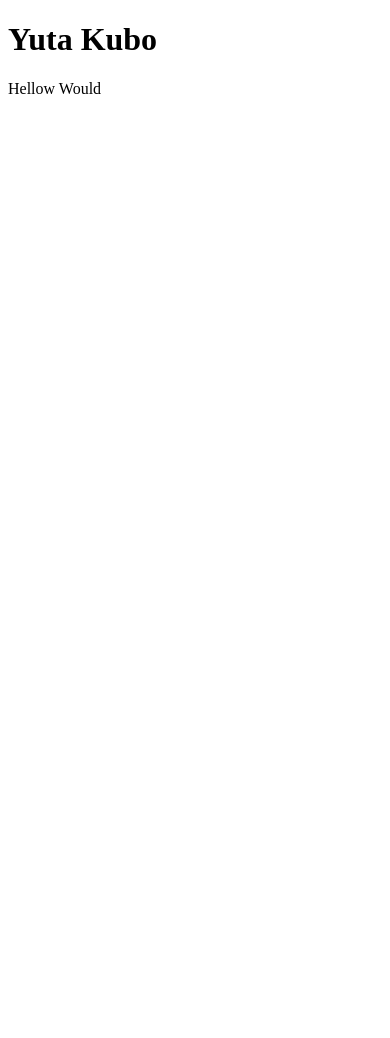
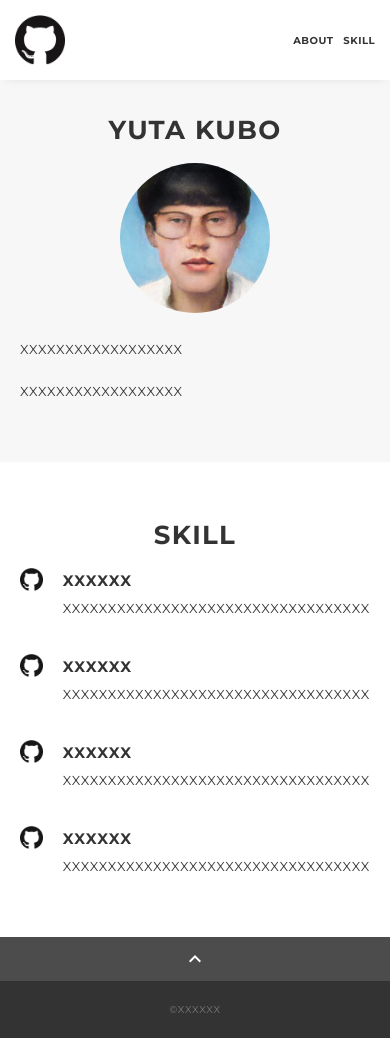
Before and after one commit to yuta-kuboon/portfolio, a plain HTML site: page docs/index.html in a window 390 px wide. Before the commit the page ends 844 px from the top, so only its background shows below. Drawn offline with nearby package versions, Linux system fonts and the light colour scheme.

Commit message:
テンプレート反映

```diff
--- /dev/null
+++ b/docs/css/ress.css
@@ -0,0 +1,283 @@
+/*!
+ * ress.css • v3.0.1
+ * MIT License
+ * github.com/filipelinhares/ress
+ */
+
+/* # =================================================================
+   # Global selectors
+   # ================================================================= */
+
+html {
+  box-sizing: border-box;
+  word-break: normal;
+  -moz-tab-size: 4;
+  tab-size: 4;
+
+  -webkit-text-size-adjust: 100%; /* Prevent adjustments of font size after orientation changes in iOS */
+}
+
+*,
+::before,
+::after {
+  box-sizing: inherit;
+  background-repeat: no-repeat; /* Set `background-repeat: no-repeat` to all elements and pseudo elements */
+}
+
+::before,
+::after {
+  vertical-align: inherit;
+  text-decoration: inherit; /* Inherit text-decoration and vertical align to ::before and ::after pseudo elements */
+}
+
+* {
+  margin: 0;
+  padding: 0; /* Reset `padding` and `margin` of all elements */
+}
+
+/* # =================================================================
+   # General elements
+   # ================================================================= */
+
+hr {
+  overflow: visible; /* Show the overflow in Edge and IE */
+  height: 0; /* Add the correct box sizing in Firefox */
+}
+
+details,
+main {
+  display: block; /* Render the `main` element consistently in IE. */
+}
+
+summary {
+  display: list-item; /* Add the correct display in all browsers */
+}
+
+small {
+  font-size: 80%; /* Set font-size to 80% in `small` elements */
+}
+
+[hidden] {
+  display: none; /* Add the correct display in IE */
+}
+
+abbr[title] {
+  /* Add the correct text decoration in Chrome, Edge, IE, Opera, and Safari */
+  text-decoration: underline;
+  text-decoration: underline dotted;
+  border-bottom: none; /* Remove the bottom border in Chrome 57 */
+}
+
+a {
+  background-color: transparent; /* Remove the gray background on active links in IE 10 */
+}
+
+a:active,
+a:hover {
+  outline-width: 0; /* Remove the outline when hovering in all browsers */
+}
+
+code,
+kbd,
+pre,
+samp {
+  font-family: monospace, monospace; /* Specify the font family of code elements */
+}
+
+pre {
+  font-size: 1em; /* Correct the odd `em` font sizing in all browsers */
+}
+
+b,
+strong {
+  font-weight: bolder; /* Add the correct font weight in Chrome, Edge, and Safari */
+}
+
+/* https://gist.github.com/unruthless/413930 */
+sub,
+sup {
+  position: relative;
+  font-size: 75%;
+  line-height: 0;
+  vertical-align: baseline;
+}
+
+sub {
+  bottom: -.25em;
+}
+
+sup {
+  top: -.5em;
+}
+
+/* # =================================================================
+   # Forms
+   # ================================================================= */
+
+input {
+  border-radius: 0;
+}
+
+/* Replace pointer cursor in disabled elements */
+[disabled] {
+  cursor: default;
+}
+
+[type="number"]::-webkit-inner-spin-button,
+[type="number"]::-webkit-outer-spin-button {
+  height: auto; /* Correct the cursor style of increment and decrement buttons in Chrome */
+}
+
+[type="search"] {
+  outline-offset: -2px; /* Correct the outline style in Safari */
+
+  -webkit-appearance: textfield; /* Correct the odd appearance in Chrome and Safari */
+}
+
+[type="search"]::-webkit-search-decoration {
+  -webkit-appearance: none; /* Remove the inner padding in Chrome and Safari on macOS */
+}
+
+textarea {
+  overflow: auto; /* Internet Explorer 11+ */
+  resize: vertical; /* Specify textarea resizability */
+}
+
+button,
+input,
+optgroup,
+select,
+textarea {
+  font: inherit; /* Specify font inheritance of form elements */
+}
+
+optgroup {
+  font-weight: bold; /* Restore the font weight unset by the previous rule */
+}
+
+button {
+  overflow: visible; /* Address `overflow` set to `hidden` in IE 8/9/10/11 */
+}
+
+button,
+select {
+  text-transform: none; /* Firefox 40+, Internet Explorer 11- */
+}
+
+/* Apply cursor pointer to button elements */
+button,
+[type="button"],
+[type="reset"],
+[type="submit"],
+[role="button"] {
+  cursor: pointer;
+  color: inherit;
+}
+
+/* Remove inner padding and border in Firefox 4+ */
+button::-moz-focus-inner,
+[type="button"]::-moz-focus-inner,
+[type="reset"]::-moz-focus-inner,
+[type="submit"]::-moz-focus-inner {
+  padding: 0;
+  border-style: none;
+}
+
+/* Replace focus style removed in the border reset above */
+button:-moz-focusring,
+[type="button"]::-moz-focus-inner,
+[type="reset"]::-moz-focus-inner,
+[type="submit"]::-moz-focus-inner {
+  outline: 1px dotted ButtonText;
+}
+
+button,
+html [type="button"],
+/* Prevent a WebKit bug where (2) destroys native `audio` and `video`controls in Android 4 */
+[type="reset"],
+[type="submit"] {
+  -webkit-appearance: button; /* Correct the inability to style clickable types in iOS */
+}
+
+/* Remove the default button styling in all browsers */
+button,
+input,
+select,
+textarea {
+  border-style: none;
+  background-color: transparent;
+}
+
+/* Style select like a standard input */
+select {
+  -webkit-appearance: none; /* Chrome 41+ */
+  -moz-appearance: none; /* Firefox 36+ */
+}
+
+select::-ms-expand {
+  display: none; /* Internet Explorer 11+ */
+}
+
+select::-ms-value {
+  color: currentColor; /* Internet Explorer 11+ */
+}
+
+legend {
+  display: table; /* Correct the text wrapping in Edge and IE */
+  max-width: 100%; /* Correct the text wrapping in Edge and IE */
+  max-width: 100%; /* Correct the text wrapping in Edge 18- and IE */
+  white-space: normal; /* Correct the text wrapping in Edge and IE */
+  color: inherit; /* Correct the color inheritance from `fieldset` elements in IE */
+  border: 0; /* Correct `color` not being inherited in IE 8/9/10/11 */
+}
+
+::-webkit-file-upload-button {
+  font: inherit; /* Change font properties to `inherit` in Chrome and Safari */
+  color: inherit;
+  /* Correct the inability to style clickable types in iOS and Safari */
+
+  -webkit-appearance: button;
+}
+
+/* # =================================================================
+   # Specify media element style
+   # ================================================================= */
+
+img {
+  border-style: none; /* Remove border when inside `a` element in IE 8/9/10 */
+}
+
+/* Add the correct vertical alignment in Chrome, Firefox, and Opera */
+progress {
+  vertical-align: baseline;
+}
+
+/* # =================================================================
+   # Accessibility
+   # ================================================================= */
+
+/* Hide content from screens but not screenreaders */
+@media screen {
+  [hidden~="screen"] {
+    display: inherit;
+  }
+  [hidden~="screen"]:not(:active):not(:focus):not(:target) {
+    position: absolute !important;
+    clip: rect(0 0 0 0) !important;
+  }
+}
+
+/* Specify the progress cursor of updating elements */
+[aria-busy="true"] {
+  cursor: progress;
+}
+
+/* Specify the pointer cursor of trigger elements */
+[aria-controls] {
+  cursor: pointer;
+}
+
+/* Specify the unstyled cursor of disabled, not-editable, or otherwise inoperable elements */
+[aria-disabled] {
+  cursor: default;
+}
--- /dev/null
+++ b/docs/css/style.css
@@ -0,0 +1,311 @@
+body {
+  font-family: "Montserrat","Helvetica Neue",Arial,"Hiragino Kaku Gothic ProN","Hiragino Sans",Meiryo,sans-serif;
+  font-size: 14px;
+  line-height: 1.8;
+  letter-spacing: .8px;
+  color: #333;
+}
+
+a {
+  transition: opacity .3s;
+  text-decoration: none;
+  color: #1ca9e3;
+}
+
+img {
+  max-width: 100%;
+  height: auto;
+  vertical-align: bottom;
+  border-style: none;
+}
+
+ul,
+li {
+  list-style: none;
+}
+
+.pc-only {
+  display: block;
+}
+
+.sp-only {
+  display: none;
+}
+
+.wrapper {
+  padding-top: 73px;
+}
+
+.section {
+  padding: 90px 0;
+}
+
+.section:nth-of-type(odd) {
+  background-color: #f7f7f7;
+}
+
+.inner {
+  max-width: 1340px;
+  margin: 0 auto;
+  padding: 0 40px;
+}
+
+.title {
+  font-size: 34px;
+  font-weight: bold;
+  line-height: 1;
+  margin-bottom: 40px;
+  text-align: center;
+  letter-spacing: .05em;
+  color: #333;
+}
+
+.lead {
+  margin-bottom: 30px;
+}
+
+/*--- header ---*/
+.header {
+  position: fixed;
+  top: 0;
+  z-index: 1;
+  width: 100%;
+  background-color: #fff;
+  box-shadow: 0 5px 10px -6px rgba(0,0,0,.1);
+}
+
+.header .inner {
+  display: flex;
+  align-items: center;
+  justify-content: space-between;
+  padding: 20px 40px;
+}
+
+.header-logo {
+  font-size: 20px;
+  font-weight: bold;
+  line-height: 1.2;
+  margin-right: 20px;
+  letter-spacing: .05em;
+}
+
+.header-logo a {
+  color: #333;
+}
+
+.header-banner {
+  width: 50px;
+}
+.header-nav-list {
+  display: flex;
+  justify-content: space-between;
+}
+
+.header-nav-item:not(:last-child) {
+  margin-right: 20px;
+}
+
+.header-nav-item a {
+  position: relative;
+  font-size: 13px;
+  font-weight: bold;
+  display: inline-block;
+  padding: 5px 0;
+  transition: .3s;
+  letter-spacing: .05em;
+  color: #333;
+}
+.header-nav-item a:after {
+  position: absolute;
+  bottom: 0;
+  left: 50%;
+  width: 0;
+  height: 3px;
+  content: "";
+  transition: .3s;
+  -webkit-transform: translateX(-50%);
+  transform: translateX(-50%);
+  background-color: #333;
+}
+
+.header-nav-item a:hover:after {
+  width: 100%;
+}
+
+/*--- about ---*/
+.profile {
+  display: flex;
+  flex-wrap: wrap;
+  max-width: 800px;
+  margin: 0 auto;
+}
+.profile-img {
+  width: 20%;
+  margin-right: 30px;
+  border-radius: 50%;
+}
+.profile-img img {
+  border-radius: 50%;
+}
+.profile-body {
+  flex: 1;
+}
+.profile-body p:not(:last-child) {
+  margin-bottom: 30px;
+}
+
+/*--- skill ---*/
+.skill-list {
+  display: flex;
+  flex-wrap: wrap;
+  justify-content: space-between;
+  margin-bottom: -50px;
+}
+
+.skill-item {
+  display: flex;
+  align-items: flex-start;
+  justify-content: space-between;
+  width: 48%;
+  margin-bottom: 50px;
+}
+
+.skill-img {
+  width: 60px;
+  height: auto;
+  margin-right: 20px;
+}
+
+.skill-body {
+  flex: 1;
+}
+
+.skill-name {
+  margin-bottom: 3px;
+}
+
+/*--- contact ---*/
+.contact {
+  text-align: center;
+}
+
+.contact-item:not(:last-child) {
+  margin-right: 10px;
+}
+
+.contact-icon {
+  width: 50px;
+}
+
+/*--- page-top ---*/
+.page-top {
+  font-weight: bold;
+  padding: 10px;
+  cursor: pointer;
+  text-align: center;
+  background-color: #4c4c4c;
+}
+
+.page-top .material-icons-outlined {
+  vertical-align: bottom;
+  color: #fff;
+}
+
+/*--- footer ---*/
+.footer {
+  padding: 30px;
+  background-color: #333;
+}
+
+.copyright {
+  font-size: 10px;
+  text-align: center;
+  color: #797979;
+}
+
+
+/* --- media Queries 767 ---*/
+@media screen and (max-width: 767px) {
+  body {
+    font-size: 13px;
+    line-height: 1.7;
+  }
+
+  .pc-only {
+    display: none;
+  }
+
+  .sp-only {
+    display: block;
+  }
+
+  .title {
+    font-size: 26px;
+    margin-bottom: 20px;
+  }
+
+  .wrapper {
+    padding-top: 57px;
+  }
+
+  .section {
+    padding: 60px 0;
+  }
+
+  .inner {
+    padding: 0 20px;
+  }
+
+  .header .inner {
+    padding: 15px;
+  }
+
+  .header-logo {
+    font-size: 15px;
+    margin-right: 15px;
+  }
+
+  .header-nav-item:not(:last-child) {
+    margin-right: 10px;
+  }
+
+  .header-nav-item a {
+    font-size: 10px;
+  }
+
+  .header-nav-item a:after {
+    display: none;
+  }
+
+  .profile {
+    display: block;
+  }
+  .profile-img {
+    width: 150px;
+    margin: 0 auto;
+    margin-bottom: 25px;
+  }
+
+  .profile-body p:not(:last-child) {
+    margin-bottom: 20px;
+  }
+
+  .skill-list {
+    display: block;
+    margin-bottom: 0;
+  }
+
+  .skill-item {
+    width: 100%;
+    margin-bottom: 35px;
+  }
+
+  .skill-item:last-child {
+    margin-bottom: 0;
+  }
+
+  .footer {
+    padding: 20px;
+  }
+
+}
--- a/docs/index.html
+++ b/docs/index.html
@@ -1,11 +1,117 @@
 <!DOCTYPE html>
 <html>
 <head>
-<meta charset="UTF-8">
-<title>MY Portfolio</title>
+<meta charset="utf-8" />
+<meta name="viewport"
+	content="width=device-width,initial-scale=1.0,user-scalable=no" />
+<meta property="og:type" content="website" />
+<meta property="og:title" content="XXXXXX's portfolio" />
+<!-- <meta property="og:url" content="dummyurl" /> -->
+<meta property="og:description" content="XXXXXXの自己紹介サイトです。" />
+<meta property="og:image" content="img/ogp.png" />
+<meta name="description" content="XXXXXXの自己紹介サイトです。" />
+<title>XXXXXX ポートフォリオ</title>
+<link rel="preconnect" href="https://fonts.gstatic.com" />
+<link
+	href="https://fonts.googleapis.com/css2?family=Montserrat:wght@400;700&display=swap"
+	rel="stylesheet" />
+<link
+	href="https://fonts.googleapis.com/css?family=Material+Icons+Outlined"
+	rel="stylesheet" />
+<link href="css/ress.css" media="all" rel="stylesheet" type="text/css" />
+<link href="css/style.css" media="all" rel="stylesheet" type="text/css" />
+<!-- <link rel="shortcut icon" href="img/favicon.ico" /> -->
+<!-- <link rel="canonical" href="dummyurl" /> -->
 </head>
+
 <body>
-	<h1>Yuta Kubo</h1>
-	<p>Hellow Would</p>
+	<div class="wrapper">
+		<header class="header">
+			<div class="inner">
+				<h1 class="header-logo">
+					<a href="#"><img class="header-banner" src="img/github.png"
+						alt="ロゴマーク" /> </a>
+				</h1>
+				<nav class="header-nav">
+					<ul class="header-nav-list">
+						<li class="header-nav-item"><a href="#about">ABOUT</a></li>
+						<li class="header-nav-item"><a href="#skill">SKILL</a></li>
+					</ul>
+				</nav>
+			</div>
+		</header>
+
+		<main class="content">
+			<section class="about section" id="about">
+				<div class="inner">
+					<h2 class="title">YUTA KUBO</h2>
+					<div class="profile">
+						<p class="profile-img">
+							<img src="img/profile.png" alt="自画像" />
+						</p>
+						<div class="profile-body">
+							<p>XXXXXXXXXXXXXXXXXX</p>
+							<p>XXXXXXXXXXXXXXXXXX</p>
+						</div>
+					</div>
+				</div>
+			</section>
+
+			<section class="skill section" id="skill">
+				<div class="inner">
+					<h2 class="title">SKILL</h2>
+					<div class="skill-list">
+						<div class="skill-item">
+							<p class="skill-img">
+								<img src="img/github.png" alt="logo" />
+							</p>
+							<div class="skill-body">
+								<h3 class="skill-name">XXXXXX</h3>
+								<p class="skill-text">XXXXXXXXXXXXXXXXXXXXXXXXXXXXXXXXXX</p>
+							</div>
+						</div>
+						<div class="skill-item">
+							<p class="skill-img">
+								<img src="img/github.png" alt="logo" />
+							</p>
+							<div class="skill-body">
+								<h3 class="skill-name">XXXXXX</h3>
+								<p class="skill-text">XXXXXXXXXXXXXXXXXXXXXXXXXXXXXXXXXX</p>
+							</div>
+						</div>
+						<div class="skill-item">
+							<p class="skill-img">
+								<img src="img/github.png" alt="logo" />
+							</p>
+							<div class="skill-body">
+								<h3 class="skill-name">XXXXXX</h3>
+								<p class="skill-text">XXXXXXXXXXXXXXXXXXXXXXXXXXXXXXXXXX</p>
+							</div>
+						</div>
+						<div class="skill-item">
+							<p class="skill-img">
+								<img src="img/github.png" alt="logo" />
+							</p>
+							<div class="skill-body">
+								<h3 class="skill-name">XXXXXX</h3>
+								<p class="skill-text">XXXXXXXXXXXXXXXXXXXXXXXXXXXXXXXXXX</p>
+							</div>
+						</div>
+					</div>
+				</div>
+			</section>
+
+			<div class="page-top" id="js-page-top">
+				<span class="material-icons-outlined">expand_less</span>
+			</div>
+
+			<footer class="footer">
+				<div class="copyright">&copy;XXXXXX</div>
+			</footer>
+		</main>
+	</div>
+	<script
+		src="https://ajax.googleapis.com/ajax/libs/jquery/3.5.1/jquery.min.js"></script>
+	<script src="js/script.js"></script>
 </body>
 </html>
--- /dev/null
+++ b/docs/js/script.js
@@ -0,0 +1,20 @@
+$(function () {
+
+  //ページ内スクロール
+  var navHeight = $(".header").outerHeight();
+
+  $('a[href^="#"]').on("click", function () {
+    var href = $(this).attr("href");
+    var target = $(href == "#" || href == "" ? "html" : href);
+    var position = target.offset().top - navHeight;
+    $("html, body").animate({ scrollTop: position, }, 300, "swing");
+    return false;
+  });
+
+  //ページトップ
+  $("#js-page-top").on("click", function () {
+    $("body,html").animate({ scrollTop: 0, }, 300);
+    return false;
+  });
+
+});
```
Also changed, not shown: docs/img/github.png (added), docs/img/ogp.png (added), docs/img/profile.png (added).
